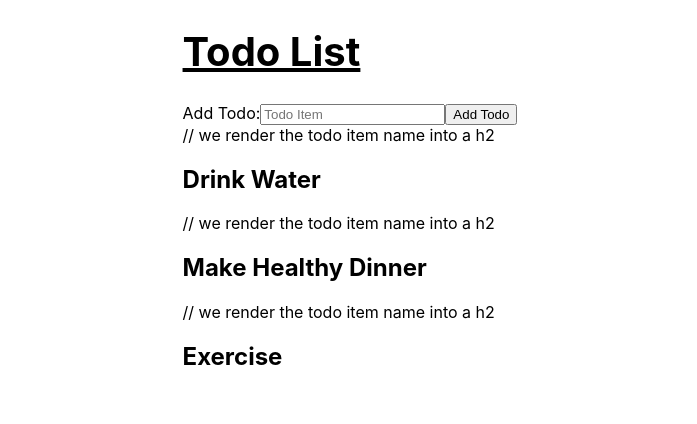
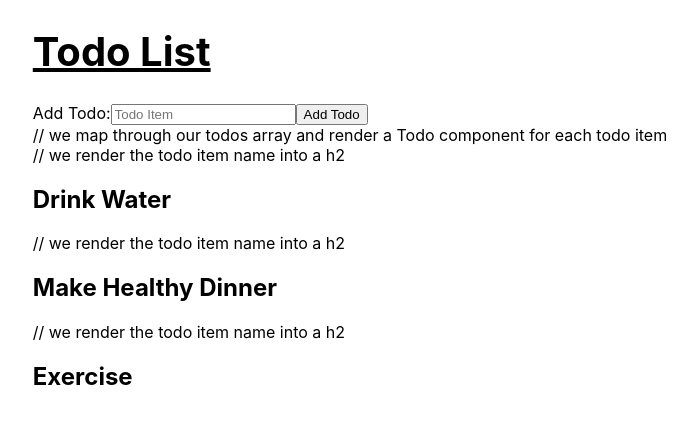
Before and after one commit to 100devs/react-todo-list-just-add, a React (Create React App) app: page / in a window 1280 px wide. Shown: the top 424 px of the page, without its empty margins (290-987 px from the left). Built offline with nearby package versions, Linux system fonts and the light colour scheme.

Commit message:
added comments

```diff
--- a/src/components/List.js
+++ b/src/components/List.js
@@ -1,8 +1,11 @@
+// importing Todo component
 import Todo from './Todo'
 
+// creating a list component which takes one parameter, which is our todos array that is being passed from App comp
 const List = ({ todos }) => {
     return (
         <div>
+//        we map through our todos array and render a Todo component for each todo item
           {todos.map((todo) =>
             <Todo key={todo.id} todo={todo} />
           )}
```
